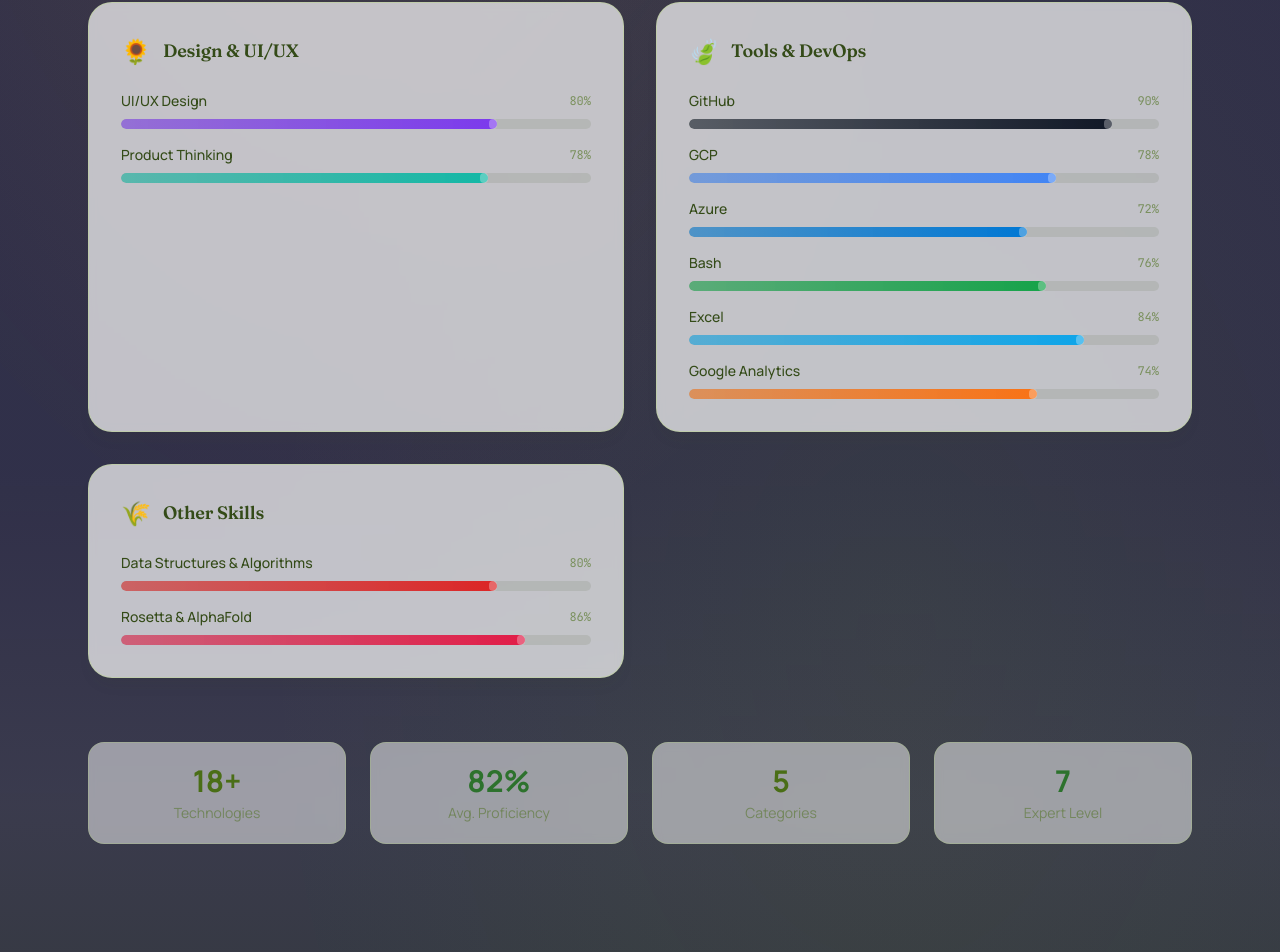
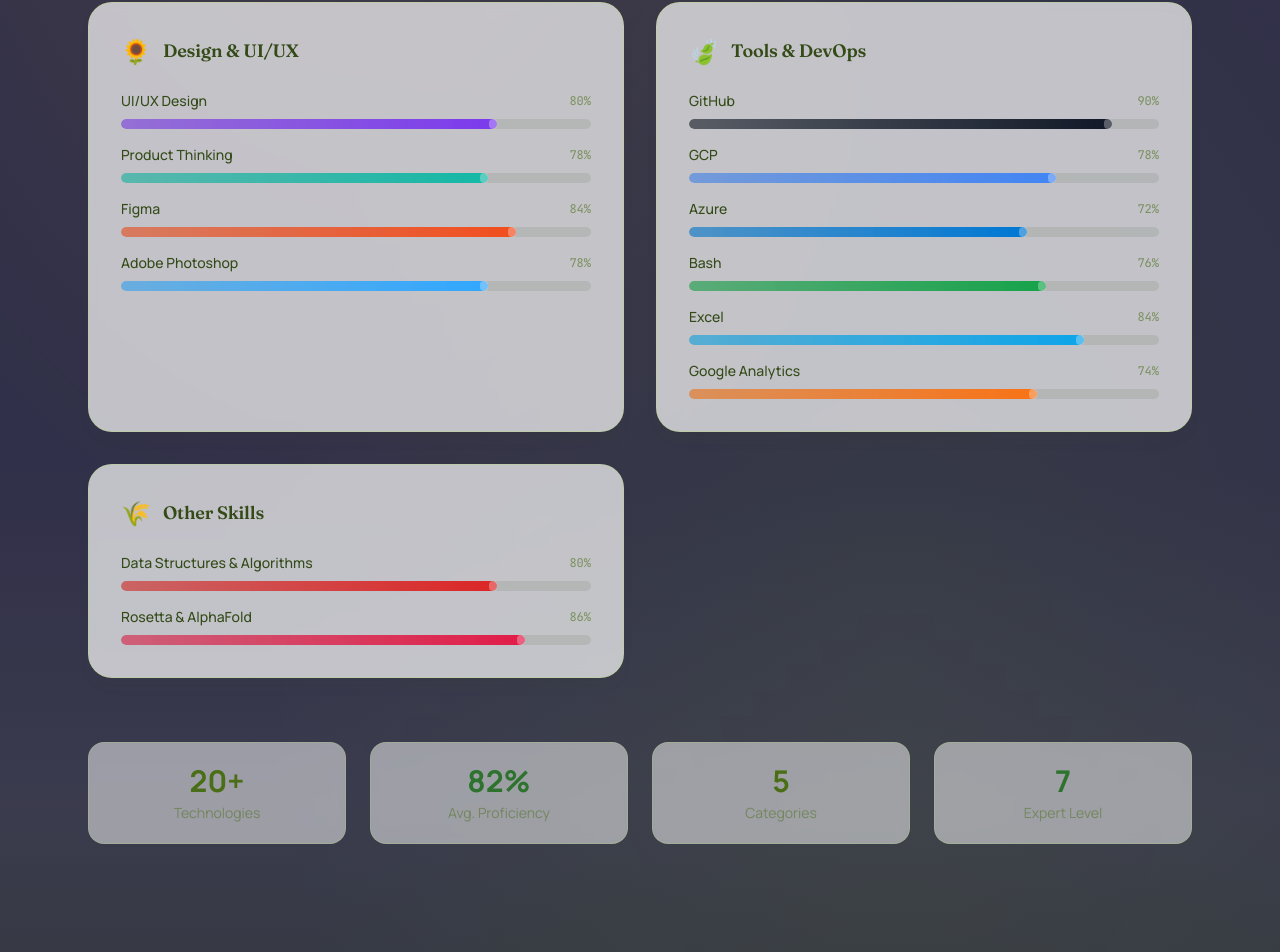
Before and after one commit to voidomin/porfolio_prototype_1, a Next.js app in the folder portfolio-website/: page / in a window 1280 px wide. Shown: the part 4236-5188 px from the top of the page. Built offline with nearby package versions, Linux system fonts and the light colour scheme.

Commit message:
chore: add Figma and Adobe Photoshop skills inside design category

```diff
--- a/portfolio-website/src/data/portfolio.ts
+++ b/portfolio-website/src/data/portfolio.ts
@@ -331,6 +331,20 @@
     color: "#14B8A6",
   },
   {
+    id: "19",
+    name: "Figma",
+    level: 84,
+    category: "design",
+    color: "#F24E1E",
+  },
+  {
+    id: "20",
+    name: "Adobe Photoshop",
+    level: 78,
+    category: "design",
+    color: "#31A8FF",
+  },
+  {
     id: "11",
     name: "GitHub",
     level: 90,
```
